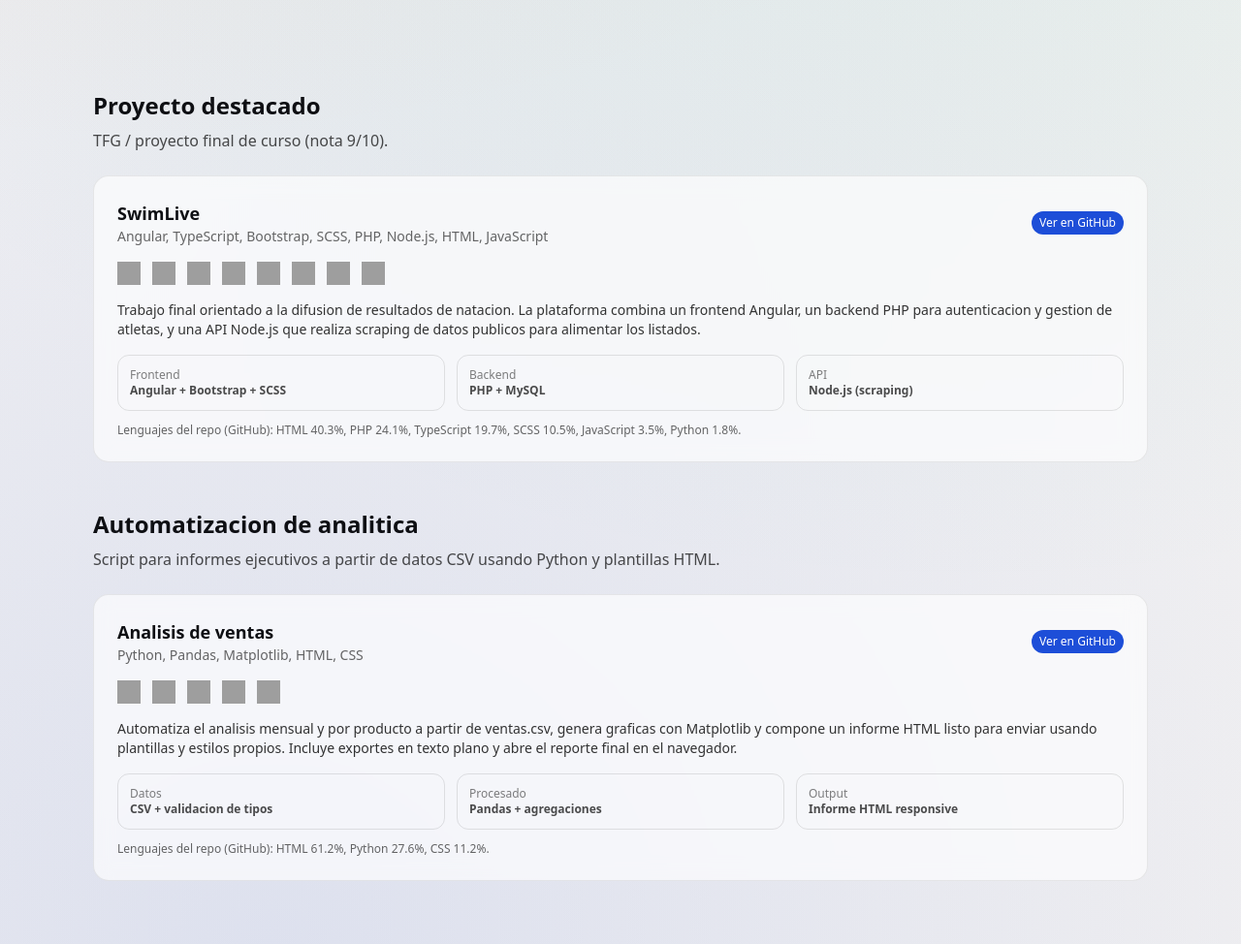
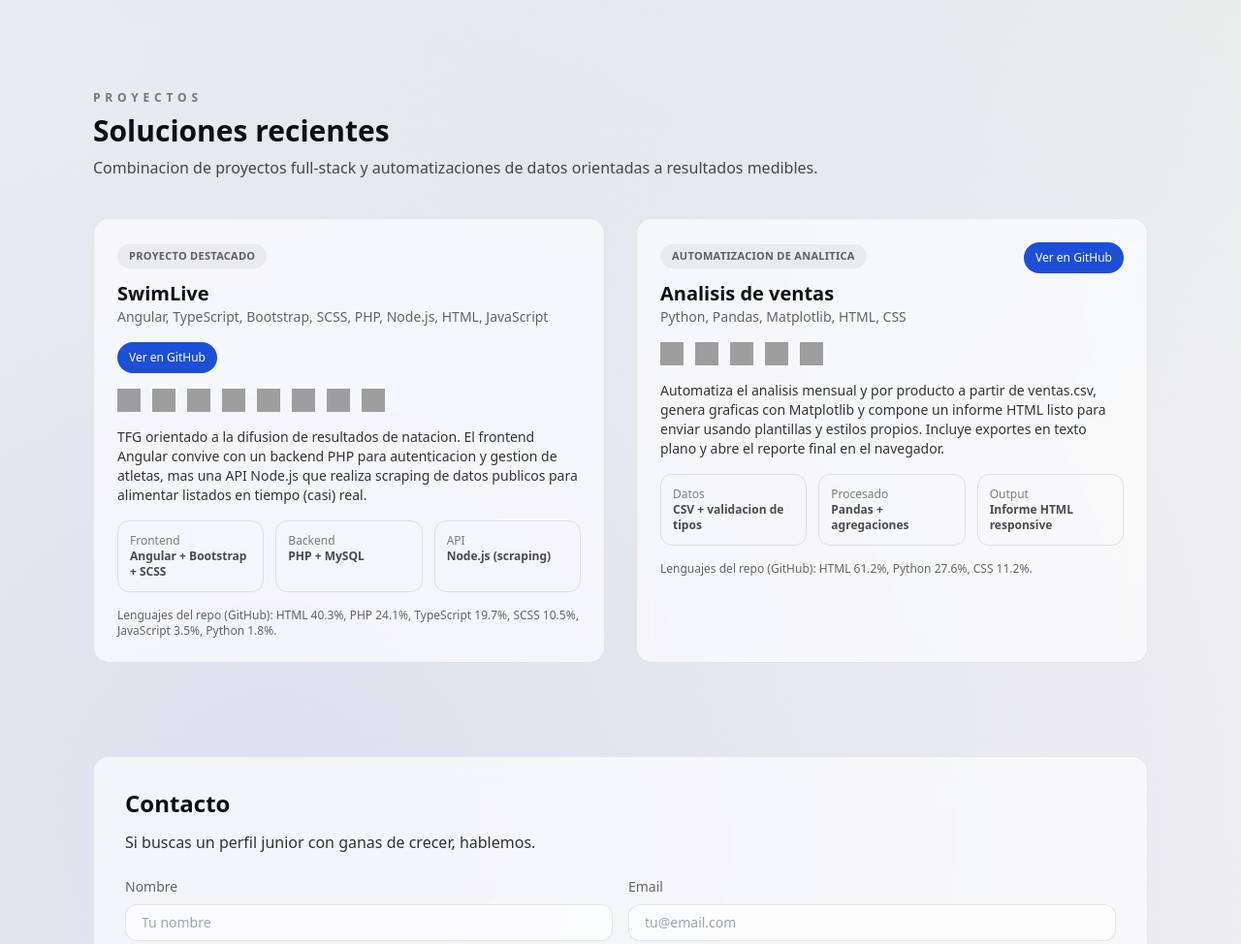
Before and after one commit to sorondoma-dotcom/sorondoma-dotcom.github.io, a website: page index.html in a window 1280 px wide. Shown: the part 1840-2814 px from the top of the page at 97% size. Drawn offline with nearby package versions, Linux system fonts and the light colour scheme; grey boxes are pictures that could not be loaded.

Commit message:
actualiza la sección de proyectos con nuevos detalles y descripciones

```diff
--- a/partials/proyectos.html
+++ b/partials/proyectos.html
@@ -1,17 +1,21 @@
 <section id="proyectos" class="py-12">
-  <div class="reveal">
-    <h2 class="text-2xl font-semibold">Proyecto destacado</h2>
-    <p class="mt-2 text-black/70">TFG / proyecto final de curso (nota 9/10).</p>
+  <div class="reveal max-w-3xl">
+    <p class="text-xs font-semibold uppercase tracking-[0.4em] text-black/50">Proyectos</p>
+    <h2 class="mt-2 text-3xl font-semibold">Soluciones recientes</h2>
+    <p class="mt-2 text-black/70">Combinacion de proyectos full-stack y automatizaciones de datos orientadas a resultados medibles.</p>
   </div>
-  <div class="mt-6 reveal glass rounded-2xl p-6">
-    <div class="flex items-center justify-between flex-wrap gap-3">
+
+  <div class="mt-10 grid gap-8 lg:grid-cols-2">
+    <article class="reveal glass rounded-2xl p-6 flex flex-col gap-4">
+      <div class="flex items-start justify-between flex-wrap gap-4">
         <div>
-        <h3 class="text-lg font-semibold">SwimLive</h3>
+          <span class="inline-flex items-center rounded-full bg-black/5 px-3 py-1 text-[11px] font-semibold uppercase tracking-wide text-black/60">Proyecto destacado</span>
+          <h3 class="mt-3 text-xl font-semibold">SwimLive</h3>
           <p class="text-sm text-black/60">Angular, TypeScript, Bootstrap, SCSS, PHP, Node.js, HTML, JavaScript</p>
         </div>
-      <a class="text-xs px-2 py-1 rounded-full bg-[var(--blue)] text-white hover:opacity-90" href="https://github.com/sorondoma-dotcom/PROYECTO-FINAL-TFC" target="_blank" rel="noreferrer">Ver en GitHub</a>
+        <a class="text-xs px-3 py-2 rounded-full bg-[var(--blue)] text-white hover:opacity-90" href="https://github.com/sorondoma-dotcom/PROYECTO-FINAL-TFC" target="_blank" rel="noreferrer">Ver en GitHub</a>
       </div>
-    <div class="mt-4 flex flex-wrap items-center gap-3">
+      <div class="flex flex-wrap items-center gap-3">
         <img class="tech-logo h-6 w-6" src="https://cdn.simpleicons.org/angular/0e0f13" alt="Angular" />
         <img class="tech-logo h-6 w-6" src="https://cdn.simpleicons.org/typescript/0e0f13" alt="TypeScript" />
         <img class="tech-logo h-6 w-6" src="https://cdn.simpleicons.org/bootstrap/0e0f13" alt="Bootstrap" />
@@ -21,12 +25,10 @@
         <img class="tech-logo h-6 w-6" src="https://cdn.simpleicons.org/html5/0e0f13" alt="HTML5" />
         <img class="tech-logo h-6 w-6" src="https://cdn.simpleicons.org/javascript/0e0f13" alt="JavaScript" />
       </div>
-    <p class="mt-4 text-sm text-black/80">
-      Trabajo final orientado a la difusion de resultados de natacion. La plataforma combina un frontend
-      Angular, un backend PHP para autenticacion y gestion de atletas, y una API Node.js que realiza scraping
-      de datos publicos para alimentar los listados.
+      <p class="text-sm text-black/80">
+        TFG orientado a la difusion de resultados de natacion. El frontend Angular convive con un backend PHP para autenticacion y gestion de atletas, mas una API Node.js que realiza scraping de datos publicos para alimentar listados en tiempo (casi) real.
       </p>
-    <div class="mt-4 grid gap-3 sm:grid-cols-3 text-xs text-black/70">
+      <div class="grid gap-3 sm:grid-cols-3 text-xs text-black/70">
         <div class="rounded-xl border border-black/10 p-3">
           <p class="text-black/50">Frontend</p>
           <p class="font-semibold">Angular + Bootstrap + SCSS</p>
@@ -40,34 +42,31 @@
           <p class="font-semibold">Node.js (scraping)</p>
         </div>
       </div>
-    <p class="mt-3 text-xs text-black/60">
+      <p class="text-xs text-black/60">
         Lenguajes del repo (GitHub): HTML 40.3%, PHP 24.1%, TypeScript 19.7%, SCSS 10.5%, JavaScript 3.5%, Python 1.8%.
       </p>
-  </div>
+    </article>
 
-  <div class="mt-12 reveal">
-    <h2 class="text-2xl font-semibold">Automatizacion de analitica</h2>
-    <p class="mt-2 text-black/70">Script para informes ejecutivos a partir de datos CSV usando Python y plantillas HTML.</p>
-  </div>
-  <div class="mt-6 reveal glass rounded-2xl p-6">
-    <div class="flex items-center justify-between flex-wrap gap-3">
+    <article class="reveal glass rounded-2xl p-6 flex flex-col gap-4">
+      <div class="flex items-start justify-between flex-wrap gap-4">
         <div>
-        <h3 class="text-lg font-semibold">Analisis de ventas</h3>
+          <span class="inline-flex items-center rounded-full bg-black/5 px-3 py-1 text-[11px] font-semibold uppercase tracking-wide text-black/60">Automatizacion de analitica</span>
+          <h3 class="mt-3 text-xl font-semibold">Analisis de ventas</h3>
           <p class="text-sm text-black/60">Python, Pandas, Matplotlib, HTML, CSS</p>
         </div>
-      <a class="text-xs px-2 py-1 rounded-full bg-[var(--blue)] text-white hover:opacity-90" href="https://github.com/sorondoma-dotcom/analisis-de-ventas" target="_blank" rel="noreferrer">Ver en GitHub</a>
+        <a class="text-xs px-3 py-2 rounded-full bg-[var(--blue)] text-white hover:opacity-90" href="https://github.com/sorondoma-dotcom/analisis-de-ventas" target="_blank" rel="noreferrer">Ver en GitHub</a>
       </div>
-    <div class="mt-4 flex flex-wrap items-center gap-3">
+      <div class="flex flex-wrap items-center gap-3">
         <img class="tech-logo h-6 w-6" src="https://cdn.simpleicons.org/python/0e0f13" alt="Python" />
         <img class="tech-logo h-6 w-6" src="https://cdn.simpleicons.org/pandas/0e0f13" alt="Pandas" />
-      <img class="tech-logo h-6 w-6" src="https://cdn.simpleicons.org/matplotlib/0e0f13" alt="Matplotlib" />
+        <img class="tech-logo h-6 w-6" src="https://cdn.simpleicons.org/anaconda/0e0f13" alt="Matplotlib" />
         <img class="tech-logo h-6 w-6" src="https://cdn.simpleicons.org/html5/0e0f13" alt="HTML5" />
         <img class="tech-logo h-6 w-6" src="https://cdn.simpleicons.org/css3/0e0f13" alt="CSS3" />
       </div>
-    <p class="mt-4 text-sm text-black/80">
+      <p class="text-sm text-black/80">
         Automatiza el analisis mensual y por producto a partir de ventas.csv, genera graficas con Matplotlib y compone un informe HTML listo para enviar usando plantillas y estilos propios. Incluye exportes en texto plano y abre el reporte final en el navegador.
       </p>
-    <div class="mt-4 grid gap-3 sm:grid-cols-3 text-xs text-black/70">
+      <div class="grid gap-3 sm:grid-cols-3 text-xs text-black/70">
         <div class="rounded-xl border border-black/10 p-3">
           <p class="text-black/50">Datos</p>
           <p class="font-semibold">CSV + validacion de tipos</p>
@@ -81,8 +80,9 @@
           <p class="font-semibold">Informe HTML responsive</p>
         </div>
       </div>
-    <p class="mt-3 text-xs text-black/60">
+      <p class="text-xs text-black/60">
         Lenguajes del repo (GitHub): HTML 61.2%, Python 27.6%, CSS 11.2%.
       </p>
+    </article>
   </div>
 </section>
```
Lines whose indentation alone changed are shown as unchanged.
